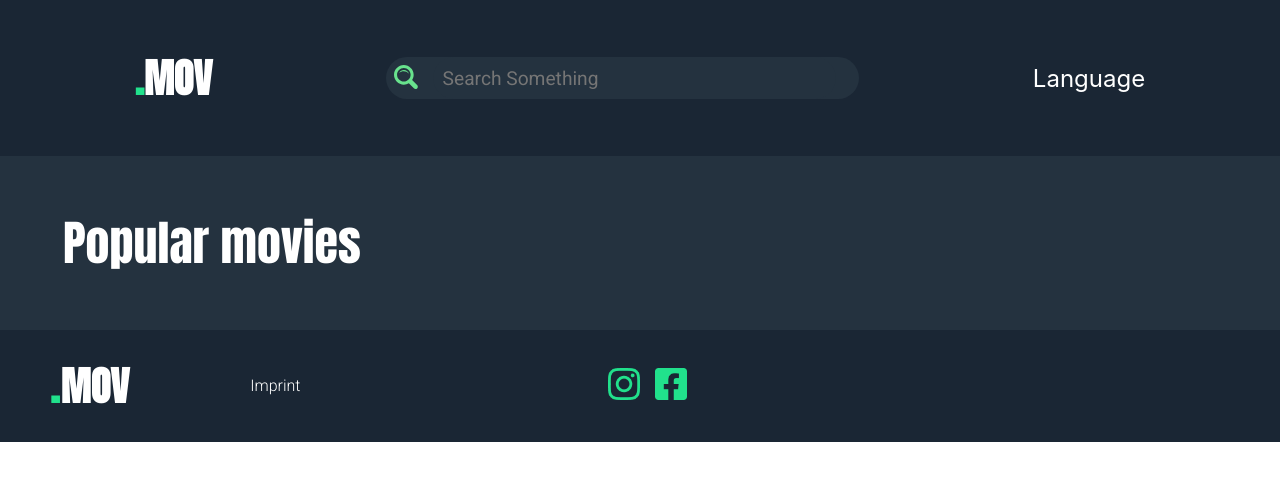
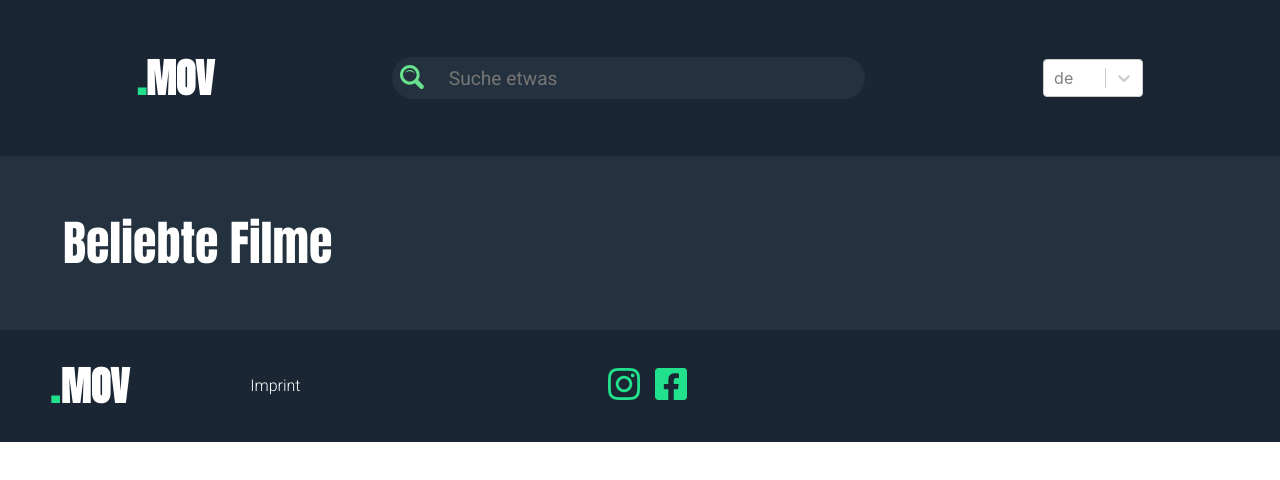
Before and after one commit to Isabelle-github/moviedb, a React (Create React App) app: page / in a window 1280 px wide. Shown: the top 480 px of the page. Built offline with nearby package versions, Linux system fonts and the light colour scheme; no server answers.

Commit message:
language support

```diff
--- a/package.json
+++ b/package.json
@@ -12,6 +12,7 @@
     "react-player": "^2.9.0",
     "react-router-dom": "^5.2.0",
     "react-scripts": "4.0.3",
+    "react-select": "^4.3.1",
     "web-vitals": "^1.1.2"
   },
   "scripts": {
--- a/src/App.js
+++ b/src/App.js
@@ -9,6 +9,9 @@ import MovieDBView from './component/MovieDBView';
 import MovieDetail from './component/MovieDetail';
 
 function App() {
+  if (!localStorage.getItem('preferredLanguage')) {
+    localStorage.setItem('preferredLanguage', 'de')
+  }
   return (
     <MovieDBView />
   );
--- a/src/App.scss
+++ b/src/App.scss
@@ -67,6 +67,14 @@ header{
     text-decoration: none;
     color: $font-color;
     font-size: 1.5em;
+  }
+
+  .langSelect {
+    min-width: 100px;
+
+    border-color: $accent-color;
+    &::selection {
+    }
   }
 
 }
--- a/src/component/Header.js
+++ b/src/component/Header.js
@@ -1,24 +1,47 @@
 import React, { Component } from "react";
 import searchIcon from '../img/searchIcon.svg';
+import Select from 'react-select'
+import getString from '../data/strings'
+
+
 class Header extends Component {
 
+    options = [
+        { value: 'en', label: 'en' },
+        { value: 'de', label: 'de' }
+    ]
+    customLangStyle = {
+        option: (provided, state) => ({
+            ...provided,
+            borderBottom: '1px dotted pink',
+            color: state.isSelected ? 'red' : 'blue',
+            padding: 10,
+        })
+    }
+
     state = {
+        lang: localStorage.getItem('preferredLanguage')
+    }
 
-    }
 
     changeSearchInput = (searchValue) => {
         this.props.setSearch(searchValue)
     }
+
+    handleLangChange = (langInput) => {
+        this.props.setLang(langInput)
+    }
+
 
     render() {
         return (
             <header>
                 <h1><span>.</span>MOV</h1>
                 <div className='search-box'>
-                    <div className='search-icon-box'><img src={searchIcon}></img></div>
-                    <input type="text" placeholder="Search Something" onChange={(e) => this.changeSearchInput(e.target.value)}></input>
+                    <div className='search-icon-box'><img src={searchIcon} alt="a search icon"></img></div>
+                    <input type="text" placeholder={getString('searchPlaceholder')} onChange={(e) => this.changeSearchInput(e.target.value)}></input>
                 </div>
-                <a href="#addmovie">Language</a>
+                <Select className="langSelect" options={this.options} styles={this.customLangStyle} placeholder={this.state.lang} onChange={(e) => this.handleLangChange(e)} />
             </header>
         );
     }
--- a/src/component/Main.js
+++ b/src/component/Main.js
@@ -6,15 +6,18 @@ import {
     Link
 } from "react-router-dom";
 
+import getString from '../data/strings'
+
 class Main extends Component {
 
     state = {
         popularMovies: [],
-        genreList: []
+        genreList: [],
+        lang: localStorage.getItem('preferredLanguage')
     }
 
     async componentDidMount() {
-        const response = await fetch(`https://api.themoviedb.org/3/movie/popular?api_key=${apiKey}`)
+        const response = await fetch(`https://api.themoviedb.org/3/movie/popular?api_key=${apiKey}&language=${this.state.lang}`)
         const json = await response.json()
         // console.log(json)
         this.setState({ popularMovies: json.results });
@@ -28,7 +31,7 @@ class Main extends Component {
     render() {
         return (
             <main>
-                <h1>Popular movies</h1>
+                <h1>{getString('popularTitle')}</h1>
                 <div className="body-movies">
                     {this.state.popularMovies.filter(movie => movie.title.includes(this.props.searchInput)).map(movie => {
                         let newGenreListForMovie = []
@@ -39,7 +42,7 @@ class Main extends Component {
                                 // console.log("movie id for each")
                                 // console.log(`before possible hit id:${id} genreId:${genreId}`)
                                 if (genreId.id === id) {
-                                    console.log("hit")
+                                    // console.log("hit")
                                     newGenreListForMovie.push(genreId.name)
                                 }
                             })
--- a/src/component/MovieDBView.js
+++ b/src/component/MovieDBView.js
@@ -21,10 +21,15 @@ class MovieDBView extends Component {
         this.setState({ searchInput: searchInput });
     }
 
+    setLanguage = (lang) => {
+        localStorage.setItem("preferredLanguage", lang.value)
+        window.location.reload()
+    }
+
     render() {
         return (
             <Router>
-                <Header setSearch={(input) => this.setSearchInput(input)}></Header>
+                <Header setSearch={(input) => this.setSearchInput(input)} setLang={(lang) => this.setLanguage(lang)}></Header>
                 <Switch>
                     <Route path="/" exact>
                         <Main searchInput={this.state.searchInput}></Main>
--- a/src/component/MovieDetail.js
+++ b/src/component/MovieDetail.js
@@ -7,13 +7,20 @@ import Trailer from './Trailer';
 
 class MovieDetail extends Component {
 
-    state = {
-        data: [],
-        genres: []
+    constructor(props) {
+        super(props)
+        this.state = {
+            data: [],
+            genres: [],
+            lang: localStorage.getItem("preferredLanguage") ? localStorage.getItem("preferredLanguage") : "de"
+        }
+
+        console.log(localStorage.getItem("preferredLanguage"))
     }
 
+
     async componentDidMount() {
-        const response = await fetch(`https://api.themoviedb.org/3/movie/${this.props.match.params.id}?api_key=${apiKey}`)
+        const response = await fetch(`https://api.themoviedb.org/3/movie/${this.props.match.params.id}?api_key=${apiKey}&language=${this.state.lang}`)
         const json = await response.json()
         this.setState({ data: json });
         this.setState({ genres: json.genres });
--- /dev/null
+++ b/src/data/strings.js
@@ -0,0 +1,56 @@
+
+function getString(id) {
+    // console.log(id)
+    switch (localStorage.getItem('preferredLanguage')) {
+        case 'de':
+            // console.log(localStorage.getItem('preferredLanguage'))
+            return getDeForId(id)
+        case 'en':
+            return getEnForId(id)
+        default:
+            // console.log(localStorage.getItem('preferredLanguage'))
+            break
+    }
+}
+
+function getDeForId(id) {
+    // console.log(id)
+
+    for (const [key, value] of Object.entries(deStrings)) {
+        console.log(`${key}: ${value}`)
+        if (id === key) {
+            return value
+        }
+    }
+
+    // return deStrings.find(ele => {
+    //     if (ele.hasOwnProperty(id)) {
+    //         console.log(ele[id])
+    //         return ele[id].toString()
+    //     }
+    // })
+}
+function getEnForId(id) {
+    for (const [key, value] of Object.entries(enStrings)) {
+        console.log(`${key}: ${value}`)
+        if (id === key) {
+            return value
+        }
+    }
+}
+
+const deStrings =
+{
+    popularTitle: 'Beliebte Filme',
+    searchPlaceholder: 'Suche etwas'
+}
+
+const enStrings =
+{
+    popularTitle: 'Popular movies',
+    searchPlaceholder: 'Search something'
+}
+
+
+
+export default getString
```
Also changed, not shown: 1 other file (tests, documents, lock files or other folders).
